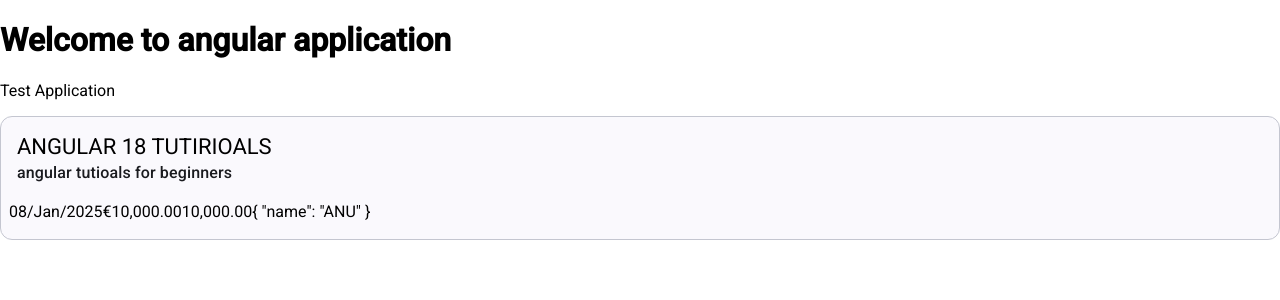
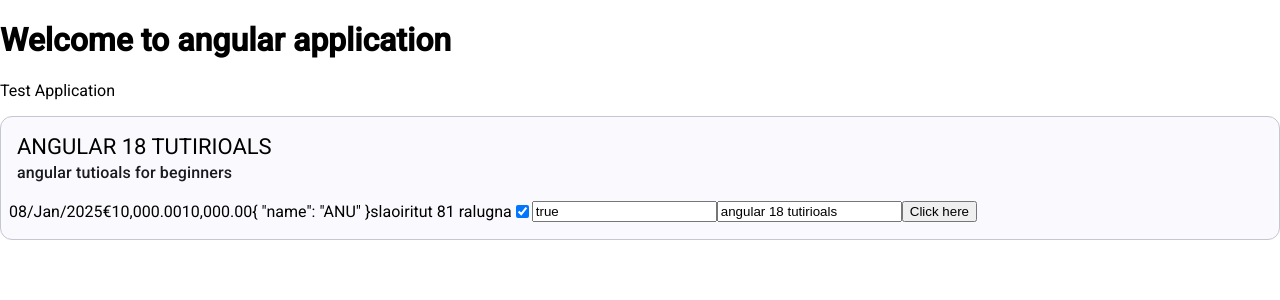
Before and after one commit to anubapatla/angular-app, an Angular app: page / in a window 1280 px wide. Shown: the top 300 px of the page. Built offline with nearby package versions, Linux system fonts and the light colour scheme.

Commit message:
2 way data binding had been don

```diff
--- a/src/app/app.component.html
+++ b/src/app/app.component.html
@@ -17,5 +17,13 @@
       <span>{{salary | number:'1.2-2'}}</span>
       <br>
         <span>{{_obj|json}}</span>
-
+        <span> {{title|reverse}}</span>
+     <input type="checkbox" [checked]="isdisabled">
+     <br>
+     <input [value]="isdisabled">
+     <br>
+     <!-- <input (keyup)="updatetitle($event)"> -->
+      <input [(ngModel)]="title"/>
+     <br>
+     <button (click)="Changetitle()">Click here</button>
     </mat-card-actions>
--- a/src/app/app.component.ts
+++ b/src/app/app.component.ts
@@ -4,10 +4,12 @@ import{MatCardModule,} from '@angular/material/card';
 import { HomeComponent } from './home/home.component';
 import { AboutComponent } from './common/about/about.component';
 import { CommonModule } from '@angular/common';
+import { ReversePipe } from './custom/reverse.pipe';
+import { FormsModule } from '@angular/forms';
 
 @Component({
   selector: 'app-root',
-  imports: [RouterOutlet,MatCardModule,HomeComponent,CommonModule],
+  imports: [RouterOutlet,MatCardModule,HomeComponent,FormsModule,CommonModule,ReversePipe],
   templateUrl: './app.component.html',
   styleUrl: './app.component.css'
 })
@@ -17,4 +19,11 @@ export class AppComponent {
   todaydate=new Date();
   salary=10000;
   _obj={"name":"ANU"};
+  isdisabled=true;
+  Changetitle(){
+    this.title="angular 18 full tutorial"}
+    updatetitle(event:any){
+   this.title=event.target.value;
+
+  }
 }
--- /dev/null
+++ b/src/app/custom/reverse.pipe.ts
@@ -0,0 +1,12 @@
+import { Pipe, PipeTransform } from '@angular/core';
+
+@Pipe({
+  name: 'reverse'
+})
+export class ReversePipe implements PipeTransform {
+
+  transform(value: string, ...args: any[]): string {
+    return value.split('').reverse().join('');
+  }
+
+}
```
Also changed, not shown: src/app/common/test/test.component.ts (added, +15 -0 lines), 2 other files (tests, documents, lock files or other folders).
